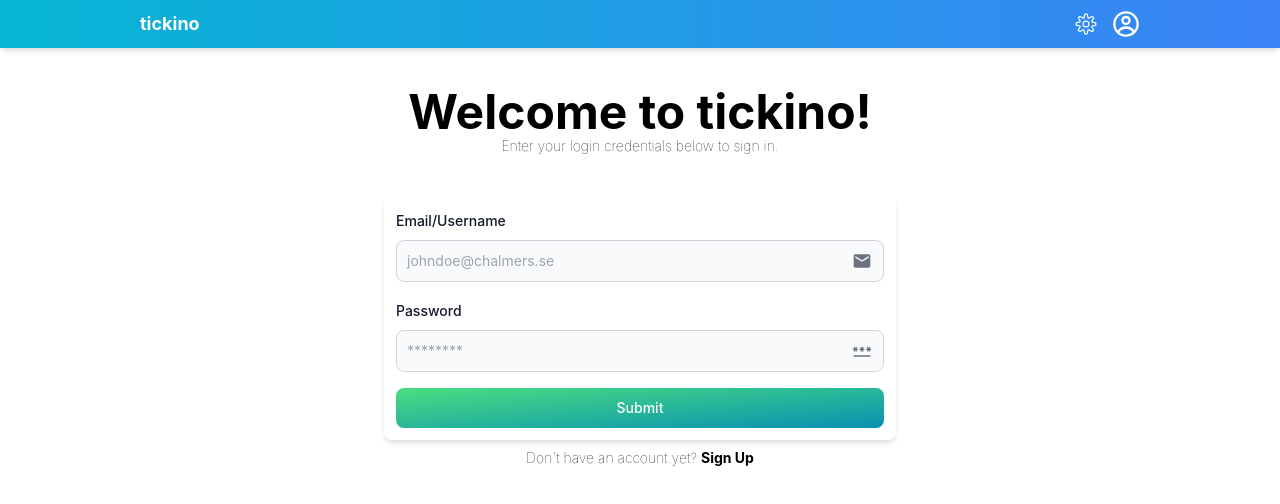
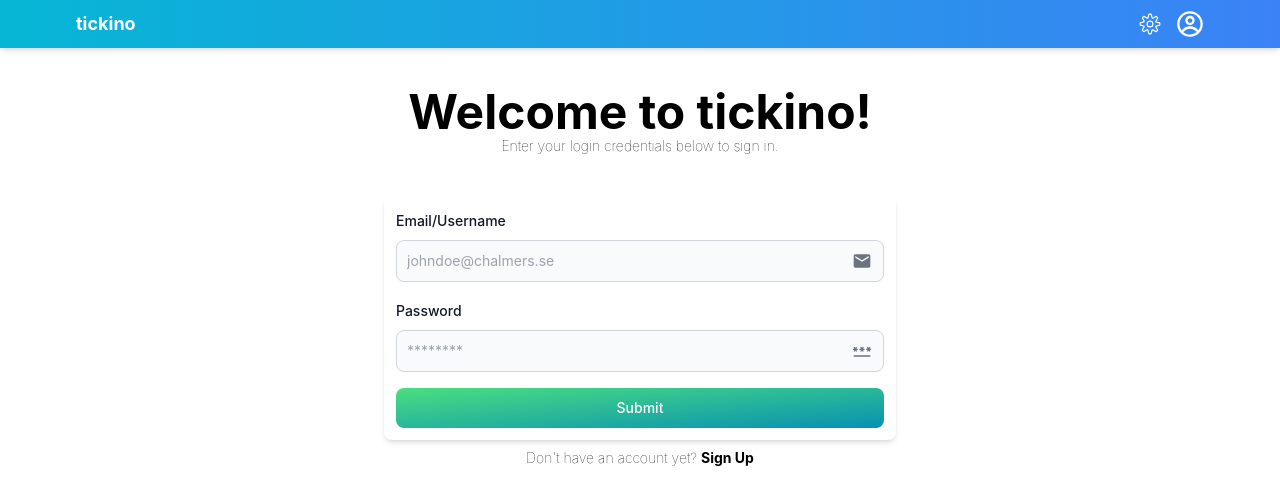
Before and after one commit to Kexon/DAT076, a React (Create React App) app in the folder client/: page /login in a window 1280 px wide. Shown: the top 504 px of the page. Built offline with nearby package versions, Linux system fonts and the light colour scheme; no server answers.

Commit message:
change max width

```diff
--- a/client/src/Root.tsx
+++ b/client/src/Root.tsx
@@ -8,7 +8,7 @@ export default function Root() {
     <AuthProvider>
       <>
         <NavBar />
-        <div className="mx-auto max-w-4xl">
+        <div className="mx-auto max-w-6xl">
           <Outlet />
         </div>
       </>
--- a/client/src/components/NavBar.tsx
+++ b/client/src/components/NavBar.tsx
@@ -8,7 +8,7 @@ export default function NavBar() {
       className="w-vw mb-5 flex h-12 items-center justify-between bg-gradient-to-r from-cyan-500 to-blue-500 shadow-md lg:mb-10
 "
     >
-      <div className="mx-auto flex w-[1024px] justify-between">
+      <div className="mx-auto flex w-[1152px] justify-between">
         <Link
           className="pl-3 text-lg font-bold text-white transition ease-in-out hover:scale-120"
           to="/"
```
